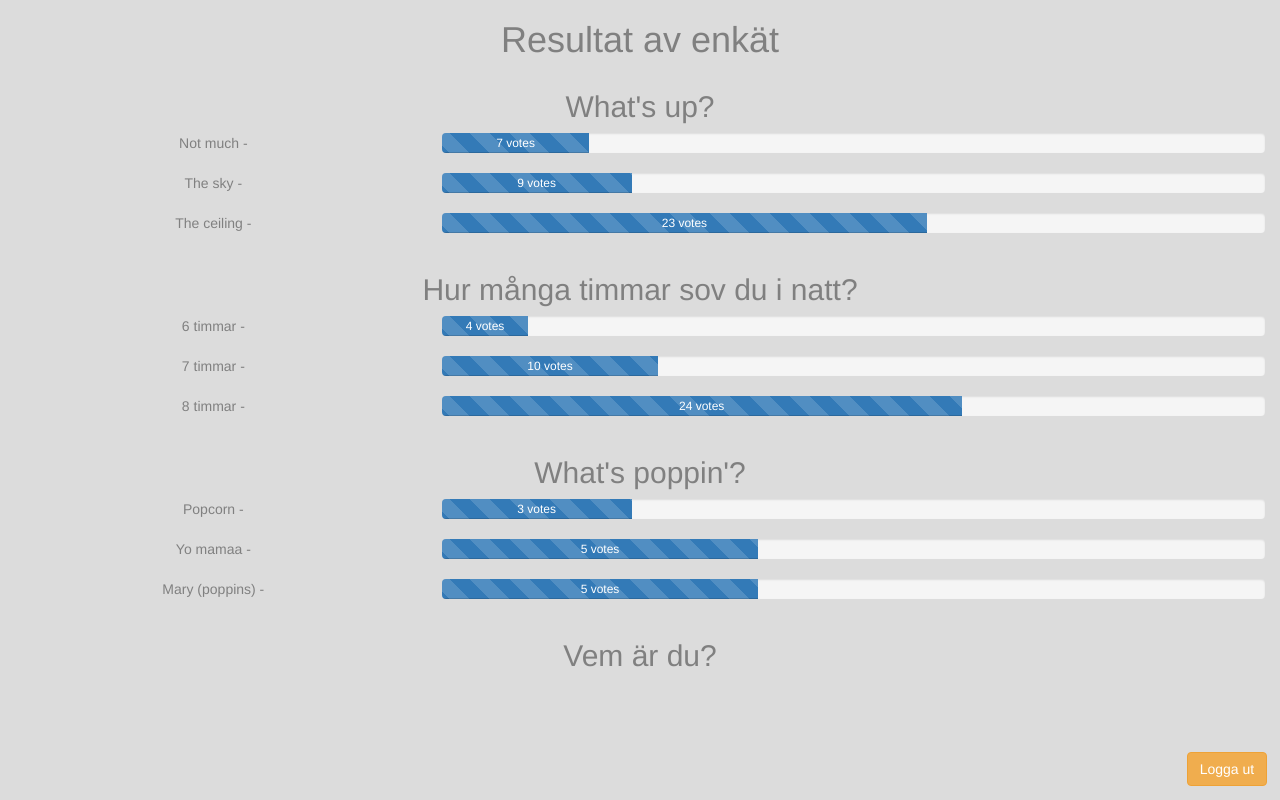
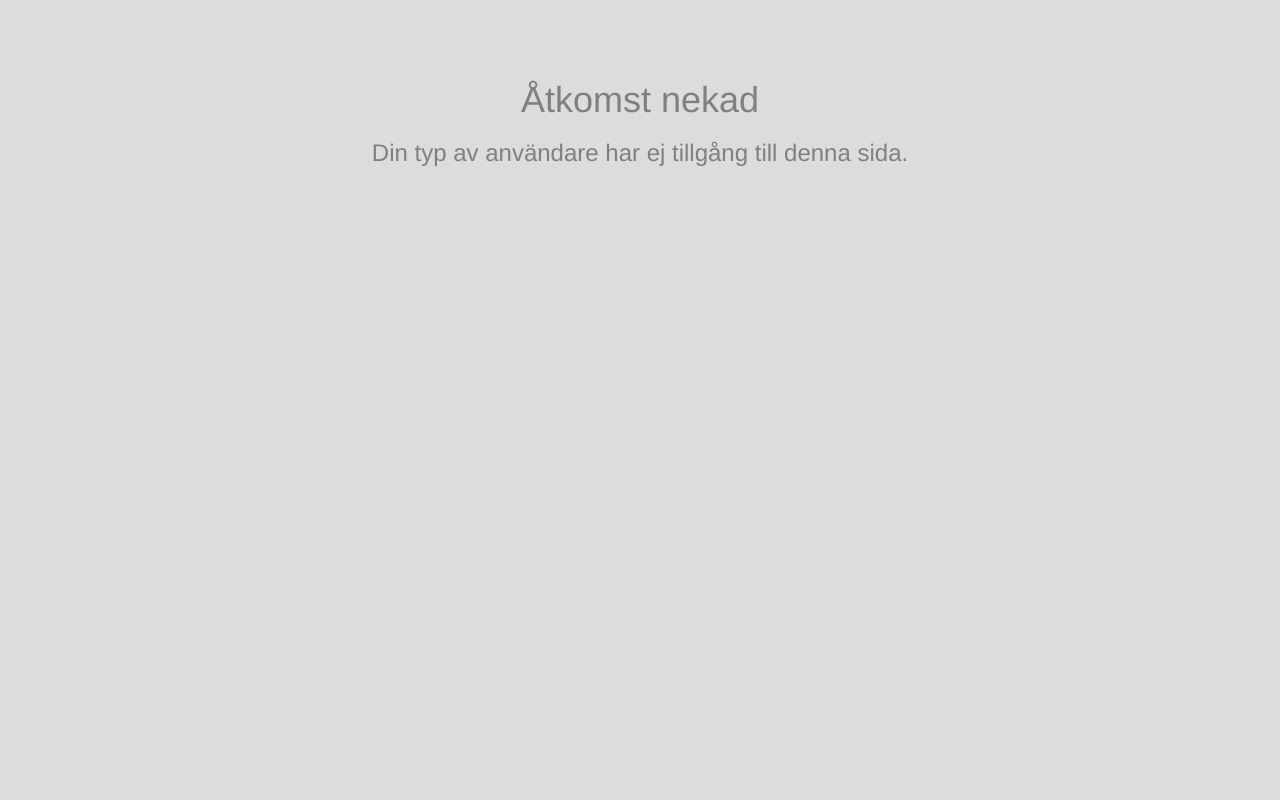
Before and after one commit to learenmarker1/kand, a Django app: page /result in a window 1280 px wide. Run offline with Django 3.2, Linux system fonts and the light colour scheme; data comes from the database, SQL or seed files in the repository; both versions use the stored data as it was after the commit; some libraries are stand-ins or nearby versions.

Commit message:
design osv

```diff
--- a/testapp/static/testapp/main.css
+++ b/testapp/static/testapp/main.css
@@ -190,7 +190,19 @@ div.box:hover {
 .choicelist{
   margin:auto;
   text-align: left;
-  width:50%;
+  width:40%;
+}
+.denied{
+  margin:auto;
+  width:100%;
+  position: absolute;
+  top: 0; bottom: 0; left: 0; right: 0;
+  height: 100%;
+  text-align: center;
+  color: gray;
+  font-family: "HelveticaNeue-Light", "Helvetica Neue Light", "Helvetica Neue",
+  Helvetica, Arial, "Lucida Grande", sans-serif;
+  background-color: gainsboro;
 }
 
 .nyfraga{
--- a/testapp/templates/testapp/index.html
+++ b/testapp/templates/testapp/index.html
@@ -12,13 +12,13 @@
 <div class="container">
   <div class="typeofuser">
   {% if user.is_authenticated %}
-    <p> User: {{ user.get_username }} </p>
     </div>
 
 
   <div class="content">
     <h1> Välkommen {{ user.get_username }}!</h1>
     <h3> Starta en poll genom att trycka på knappen nedan: </h3>
+    <br>
   {% if latest_question_list %}
   <form action="{% url 'testapp:question1' latest_question_list.0.id %}" method="get">
   <input type="submit" class="btn btn-success" value="Starta poll" />
--- a/testapp/templates/testapp/question1.html
+++ b/testapp/templates/testapp/question1.html
@@ -13,7 +13,7 @@
   </div>
   <div class="questtext">
 {% if user.is_authenticated %}
-  <p> User: {{ user.get_username }} </p>
+  <p> Anna Whitlocks gymnasium </p>
 
   <form class=logoutquestions action="{% url 'accounts:logout'%}?next={{request.path}}">
   <input type="submit" class="btn btn-warning" value="Logga ut" />
--- a/testapp/templates/testapp/question2.html
+++ b/testapp/templates/testapp/question2.html
@@ -14,7 +14,8 @@
   </div>
   <div class="questtext">
 {% if user.is_authenticated %}
-  <p> User: {{ user.get_username }} </p>
+  <p> Anna Whitlocks gymnasium </p>
+
   <form class=logoutquestions action="{% url 'accounts:logout'%}?next={{request.path}}">
   <input type="submit" class="btn btn-warning" value="Logga ut" />
   </form>
@@ -29,6 +30,7 @@
   <input type="radio" name="choice" id="choice{{ forloop.counter }}" value ="{{ choice.id }}">
   <label for="choice{{ forloop.counter }}">{{ choice.choice_text }}</label><br>
 {% endfor %}
+<br>
 <input type="submit" class="btn btn-success" value="Nästa fråga" />
 </form>
 </div>
--- a/testapp/templates/testapp/question3.html
+++ b/testapp/templates/testapp/question3.html
@@ -13,7 +13,8 @@
   </div>
   <div class="questtext">
 {% if user.is_authenticated %}
-  <p> User: {{ user.get_username }} </p>
+  <p> Anna Whitlocks gymnasium </p>
+
   <form class=logoutquestions action="{% url 'accounts:logout'%}?next={{request.path}}">
   <input type="submit" class="btn btn-warning" value="Logga ut" />
   </form>
@@ -21,7 +22,7 @@
 
 {% if error_message %} <p><strong>{{ error_message }}</strong></p>{% endif %}
 
-<form action="{% url 'accounts:logout' %}" method="post">
+<form action="{% url 'testapp:answer3' question.id %}" method="post">
 {% csrf_token %}
 <div class="choicelist">
 {% for choice in question.choice_set.all %}
--- a/testapp/templates/testapp/result.html
+++ b/testapp/templates/testapp/result.html
@@ -7,6 +7,7 @@
 
 <link rel="stylesheet" type="text/css" href="{% static 'testapp/main.css' %}">
 
+{% if user.is_staff %}
 <div class="container-fluid">
   <div class="resultpage no-gutters">
     <div class="resulttext no-gutters">
@@ -41,3 +42,13 @@
     </div>
   </div>
 </div>
+{% else %}
+<div class="denied">
+  <br>
+  <br>
+  <br>
+<h1> Åtkomst nekad
+  </h1>
+  <h3> Din typ av användare har ej tillgång till denna sida. <h3>
+{% endif %}
+</div>
--- a/testapp/views.py
+++ b/testapp/views.py
@@ -117,9 +117,9 @@ def answer3(request, question_id ):
     next_question_ids = Poll.objects.latest('pk').questions.filter(id__gt=question_id).order_by('id').values('id')
     if next_question_ids:
         next_question_id = next_question_ids[0]['id']
-        return HttpResponseRedirect(reverse('testapp:result', args=(next_question_id,)))
+        return HttpResponseRedirect(reverse('accounts:login', args=(next_question_id,)))
     else:
-        return HttpResponseRedirect(reverse('testapp:result'))
+        return HttpResponseRedirect(reverse('accounts:login'))
 
 def teacherview(request):
     latest_question_list = Question.objects.order_by('-pub_date')[:5]
```
Also changed, not shown: testapp/templates/testapp/teacherview.html (+20 -3 lines), db.sqlite3.
